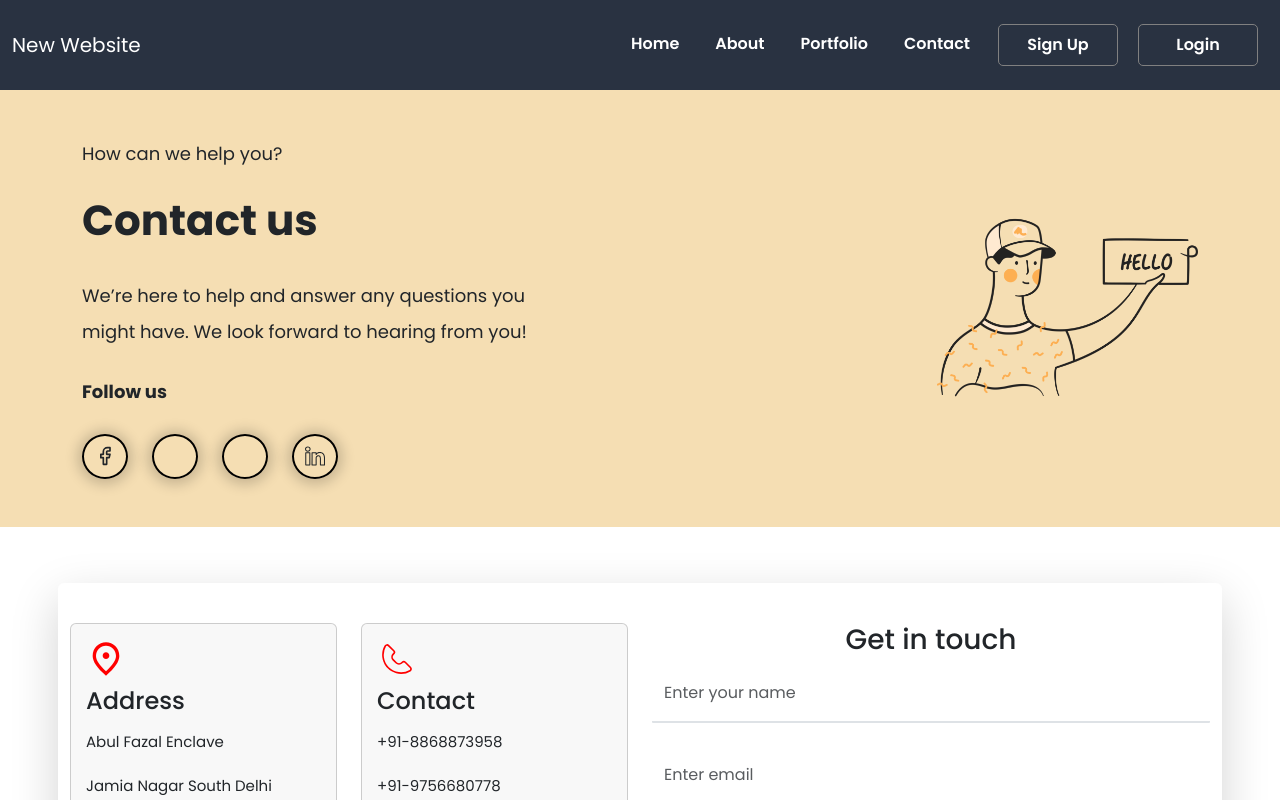
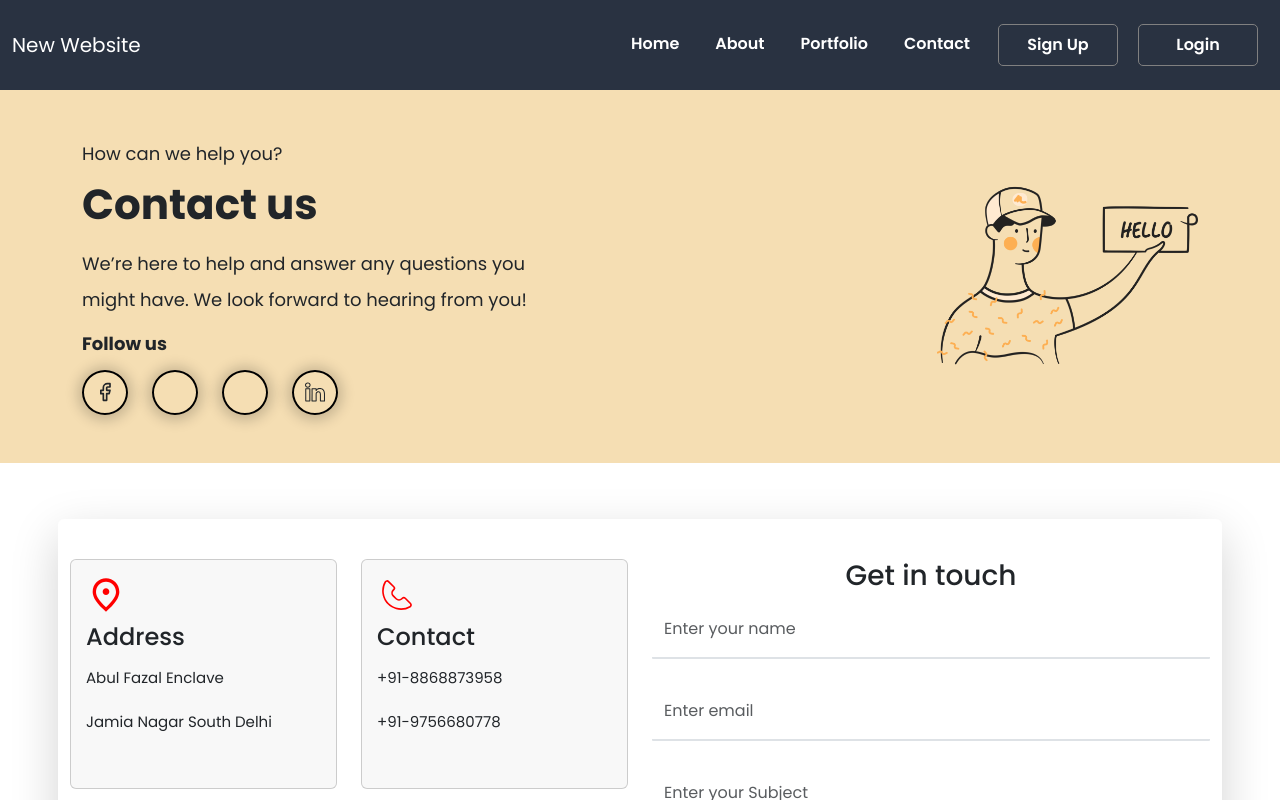
Before and after one commit to Asifmzn12/Website, a React (Vite) app: page /contact in a window 1280 px wide. Shown: the top 800 px of the page. Built offline with nearby package versions, Linux system fonts and the light colour scheme; no server answers; some icons are missing.

Commit message:
some changes

```diff
--- a/src/Component/Contactus.jsx
+++ b/src/Component/Contactus.jsx
@@ -22,7 +22,7 @@ const Contactus = () => {
         <div className="container">
         <div className="row py-5 Contactus position-relative justify-content-center align-items-center ">
           <div className="col-md-6 col-xl-9">
-            <div className="d-flex flex-column gap-4">
+            <div className="d-flex flex-column gap-2">
               <p>How can we help you?</p>
               <h2>Contact us</h2>
               <p>
@@ -167,7 +167,7 @@ const Contactus = () => {
                 <div className="col-md-4 text-start">
                   <button
                     type="submit"
-                    className="btn btn-primary mt-1 py-2 px-5  fw-semibold"
+                    className="btn btn-primary mt-1 py-2 px-5 mx-2 mx-md-0 fw-semibold"
                   >
                     Send
                   </button>
```
